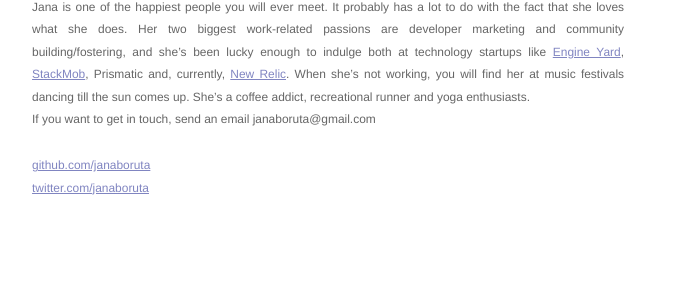
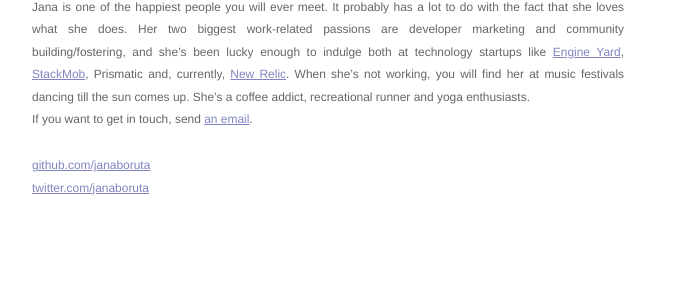
Before and after one commit to janaboruta/janaboruta.com, a Jekyll site: the page built from index.html, in a window 1280 px wide. Shown: the part 234-538 px from the top of the page, without its empty margins (294-985 px from the left). Built offline with Jekyll 4.4.1, drawn with Linux system fonts in a browser that asks for light colours.

Commit message:
Update default.html

```diff
--- a/_layouts/default.html
+++ b/_layouts/default.html
@@ -29,7 +29,7 @@
                 <p>
                   Jana Boruta<br />
                   Jana is one of the happiest people you will ever meet. It probably has a lot to do with the fact that she loves what she does. Her two biggest work-related passions are developer marketing and community building/fostering, and she’s been lucky enough to indulge both at technology startups like <a href="https://www.engineyard.com/" target="_blank">Engine Yard</a>, <a href="https://www.stackmob.com/" target="_blank">StackMob</a>, Prismatic and, currently, <a href="https://www.newrelic.com/" target="_blank">New Relic</a>.  When she’s not working, you will find her at music festivals dancing till the sun comes up. She’s a coffee addict, recreational runner and yoga enthusiasts.<br />
-                  If you want to get in touch, send an email janaboruta@gmail.com
+                  If you want to get in touch, send <a href="janaboruta@gmail.com" target="_blank">an email</a>.
                 </p>
               </div>
               <div class="contact">
```
